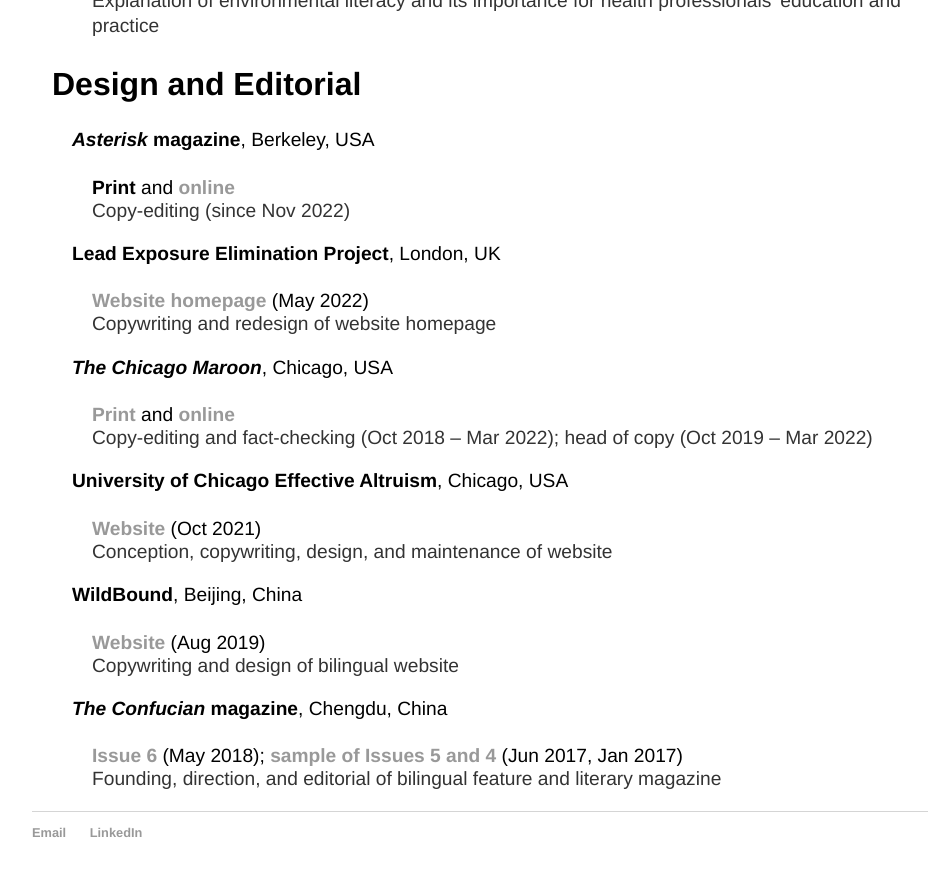
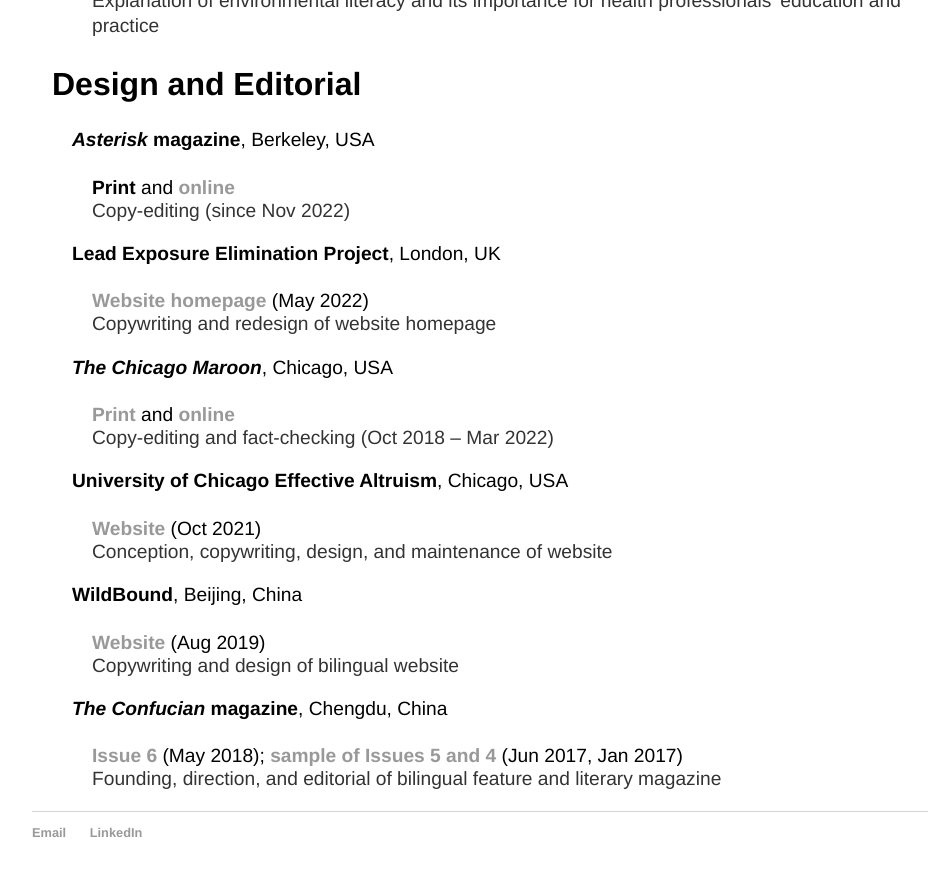
Before and after one commit to y-james-hu/y-james-hu.github.io, a Jekyll site: the page built from projects/index.html, in a window 1280 px wide and 900 px high, scrolled down 1794 px. Shown: the top 876 px of the window, without its empty margins (160-1091 px from the left). Built offline with Jekyll 4.4.1, drawn with Linux system fonts in a browser that asks for light colours.

Commit message:
Update index.html

```diff
--- a/projects/index.html
+++ b/projects/index.html
@@ -73,7 +73,7 @@
     <h3 style="margin-left: 40px"><em>The Chicago Maroon</em><span style="font-weight:normal">, Chicago, USA</span></p>
 
       <h4 style="margin-left: 60px"><a href="https://issuu.com/chicagomaroon">Print</a> <span style="font-weight:normal">and</span> <a href = "https://chicagomaroon.com/">online</a></h4>
-      <p style="margin-left: 60px">Copy-editing and fact-checking (Oct 2018 – Mar 2022); head of copy (Oct 2019 – Mar 2022)</p>
+      <p style="margin-left: 60px">Copy-editing and fact-checking (Oct 2018 – Mar 2022)</p>
 
     <h3 style="margin-left: 40px">University of Chicago Effective Altruism<span style="font-weight:normal">, Chicago, USA</span></h3>
 
```
